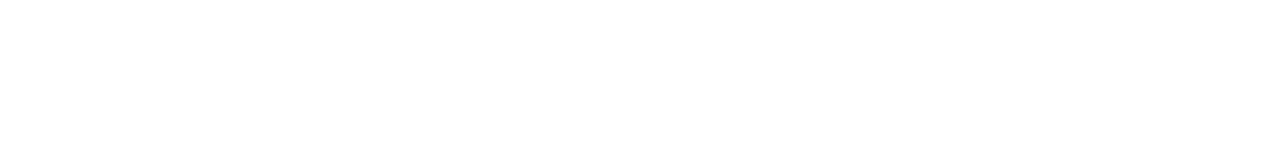
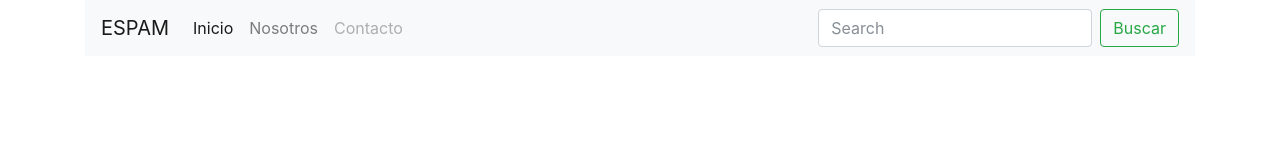
Before and after one commit to MrKratos/practica2, a plain HTML site: page index.html in a window 1280 px wide. Drawn offline with nearby package versions, Linux system fonts and the light colour scheme.

Commit message:
menu_menu

```diff
--- a/index.html
+++ b/index.html
@@ -10,7 +10,30 @@
 </head>
 
 <body>
-
+<div class="container">
+    <nav class="navbar navbar-expand-lg navbar-light bg-light">
+        <a class="navbar-brand" href="#">ESPAM</a>
+        <button class="navbar-toggler" type="button" data-toggle="collapse" data-target="#navbarTogglerDemo02" aria-controls="navbarTogglerDemo02" aria-expanded="false" aria-label="Toggle navigation">
+            <span class="navbar-toggler-icon"></span>
+        </button>
+        <div class="collapse navbar-collapse" id="navbarTogglerDemo02">
+            <ul class="navbar-nav mr-auto mt-2 mt-lg-0">
+                <li class="nav-item active">
+                    <a class="nav-link" href="#">Inicio <span class="sr-only">(current)</span></a>
+                </li>
+                <li class="nav-item">
+                    <a class="nav-link" href="#">Nosotros</a>
+                </li>
+                <li class="nav-item">
+                    <a class="nav-link disabled" href="contacto.html">Contacto</a>
+                </li>
+            </ul>
+            <form class="form-inline my-2 my-lg-0">
+                <input class="form-control mr-sm-2" type="search" placeholder="Search">
+                <button class="btn btn-outline-success my-2 my-sm-0" type="submit">Buscar</button>
+            </form>
+        </div>
+    </nav>
 
 </body>
 
```
